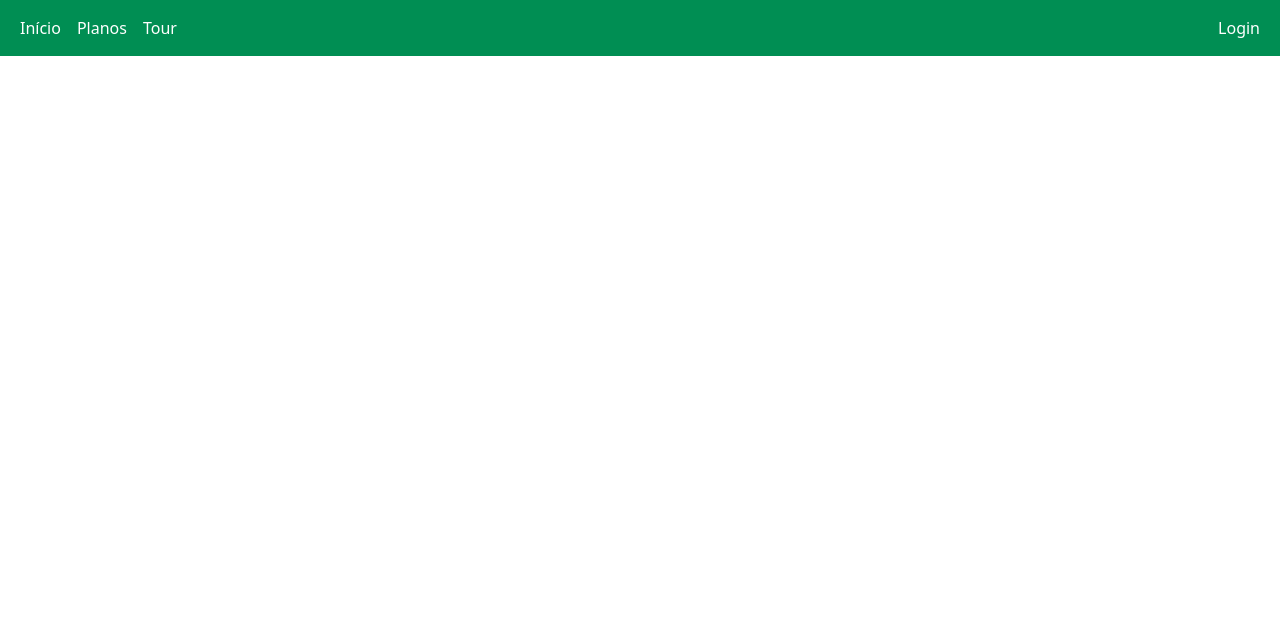
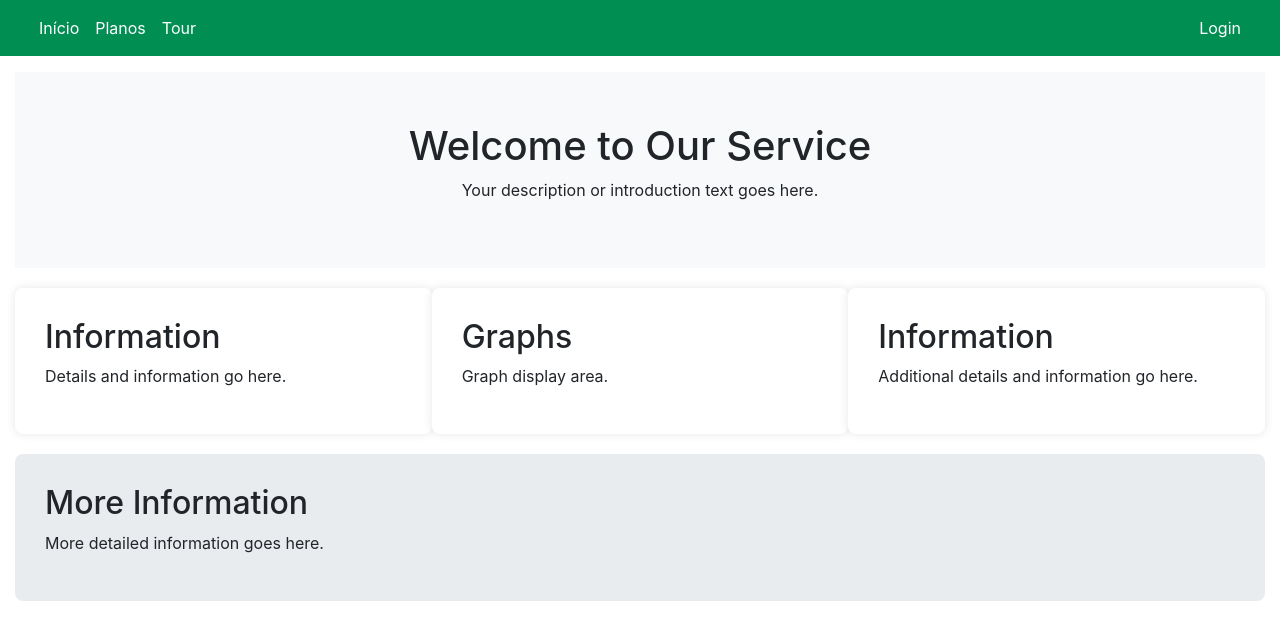
Before and after one commit to jkasprowicz/blood_test_tracker, a Django app: page /enter_page/ in a window 1280 px wide. Shown: the top 640 px of the page. Run offline with Django 5.2, Linux system fonts and the light colour scheme; some libraries are stand-ins or nearby versions.

Commit message:
enter_page

```diff
--- a/blood_test_tracker/static/css/enter_page.css
+++ b/blood_test_tracker/static/css/enter_page.css
@@ -1,3 +1,21 @@
 .background-box {
     background-color: aliceblue;
 }
+.welcome-container {
+    background-color: #f8f9fa;
+    padding: 50px 0;
+    text-align: center;
+}
+.info-container, .graph-container {
+    background-color: #ffffff;
+    padding: 30px;
+    margin-top: 20px;
+    border-radius: 8px;
+    box-shadow: 0 0 10px rgba(0, 0, 0, 0.1);
+}
+.main-info-container {
+    margin-top: 20px;
+    padding: 30px;
+    background-color: #e9ecef;
+    border-radius: 8px;
+}
--- a/blood_test_tracker/tracker/templates/enter_page.html
+++ b/blood_test_tracker/tracker/templates/enter_page.html
@@ -9,14 +9,52 @@
 <head>
     <meta charset="UTF-8">
     <meta name="viewport" content="width=device-width, initial-scale=1.0">
+    <link href="https://stackpath.bootstrapcdn.com/bootstrap/4.5.2/css/bootstrap.min.css" rel="stylesheet">
     <link href="/blood_test_tracker/static/css/enter_page.css" rel="stylesheet">
 </head>
-<body>
-<div class="background-box">
-    <div class="container-box">
 
+    <!-- Welcome Container -->
+    <div class="container-fluid welcome-container">
+        <div class="container">
+            <h1>Welcome to Our Service</h1>
+            <p>Your description or introduction text goes here.</p>
+        </div>
     </div>
-</div>
+
+    <!-- Main Content -->
+    <div class="container">
+        <div class="row">
+            <!-- Left Information Container -->
+            <div class="col-md-4 info-container">
+                <h2>Information</h2>
+                <p>Details and information go here.</p>
+            </div>
+
+            <!-- Center Graph Container -->
+            <div class="col-md-4 graph-container">
+                <h2>Graphs</h2>
+                <p>Graph display area.</p>
+            </div>
+
+            <!-- Right Information Container -->
+            <div class="col-md-4 info-container">
+                <h2>Information</h2>
+                <p>Additional details and information go here.</p>
+            </div>
+        </div>
+
+        <!-- Middle Information Container -->
+        <div class="row">
+            <div class="col-md-12 main-info-container">
+                <h2>More Information</h2>
+                <p>More detailed information goes here.</p>
+            </div>
+        </div>
+    </div>
+
+    <script src="https://code.jquery.com/jquery-3.5.1.slim.min.js"></script>
+    <script src="https://cdn.jsdelivr.net/npm/@popperjs/core@2.5.4/dist/umd/popper.min.js"></script>
+    <script src="https://stackpath.bootstrapcdn.com/bootstrap/4.5.2/js/bootstrap.min.js"></script>
 </body>
 </html>
 {% endblock content %}
```
